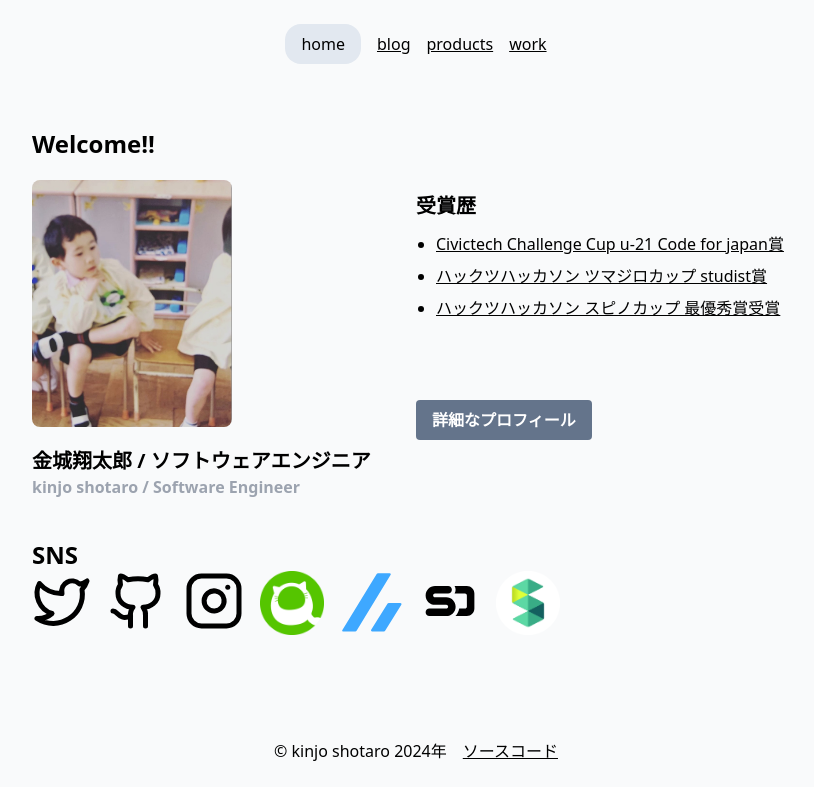
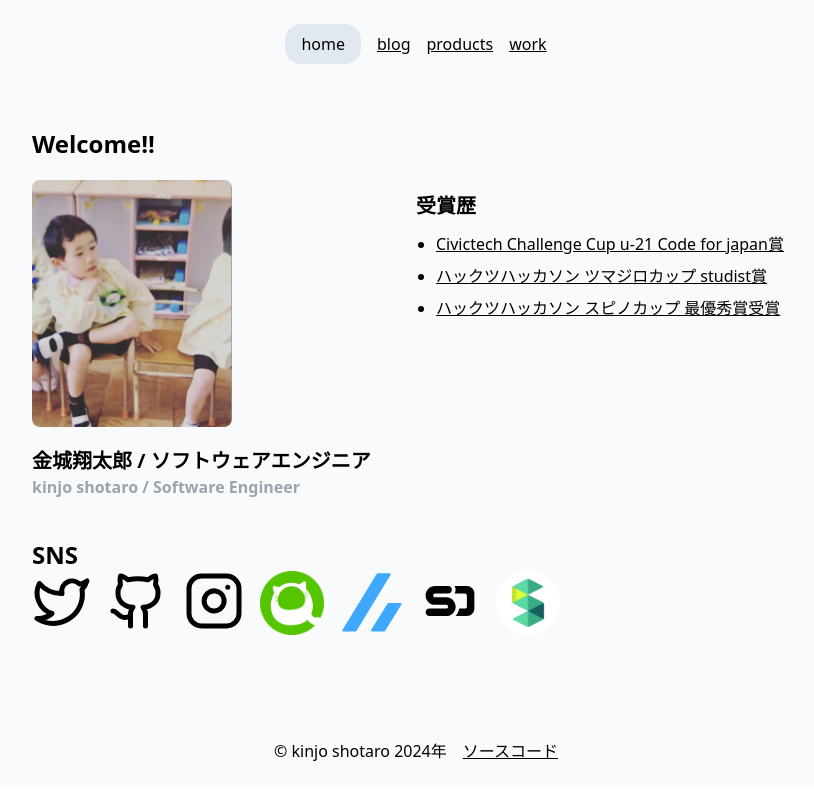
Before and after one commit to kinjo1130/portfolio-v4, a Next.js app: page / in a window 1280 px wide. Shown: the whole page, without its empty margins (224-1038 px from the left). Built offline with nearby package versions, Linux system fonts and the light colour scheme; no server answers.

Commit message:
fix: 不要なボタンをコメントアウト

```diff
--- a/pages/index.tsx
+++ b/pages/index.tsx
@@ -37,9 +37,9 @@ export default function Home() {
 						<div className="my-10">
 							{/* <MembershipList /> */}
 						</div>
-						<Button className="mt-10">
-							<Link href="/about">詳細なプロフィール</Link>
-						</Button>
+						{/* <Button className="mt-10">
+							<Link href="/work">詳細なプロフィール</Link>
+						</Button> */}
 					</div>
 				</div>
 
```
